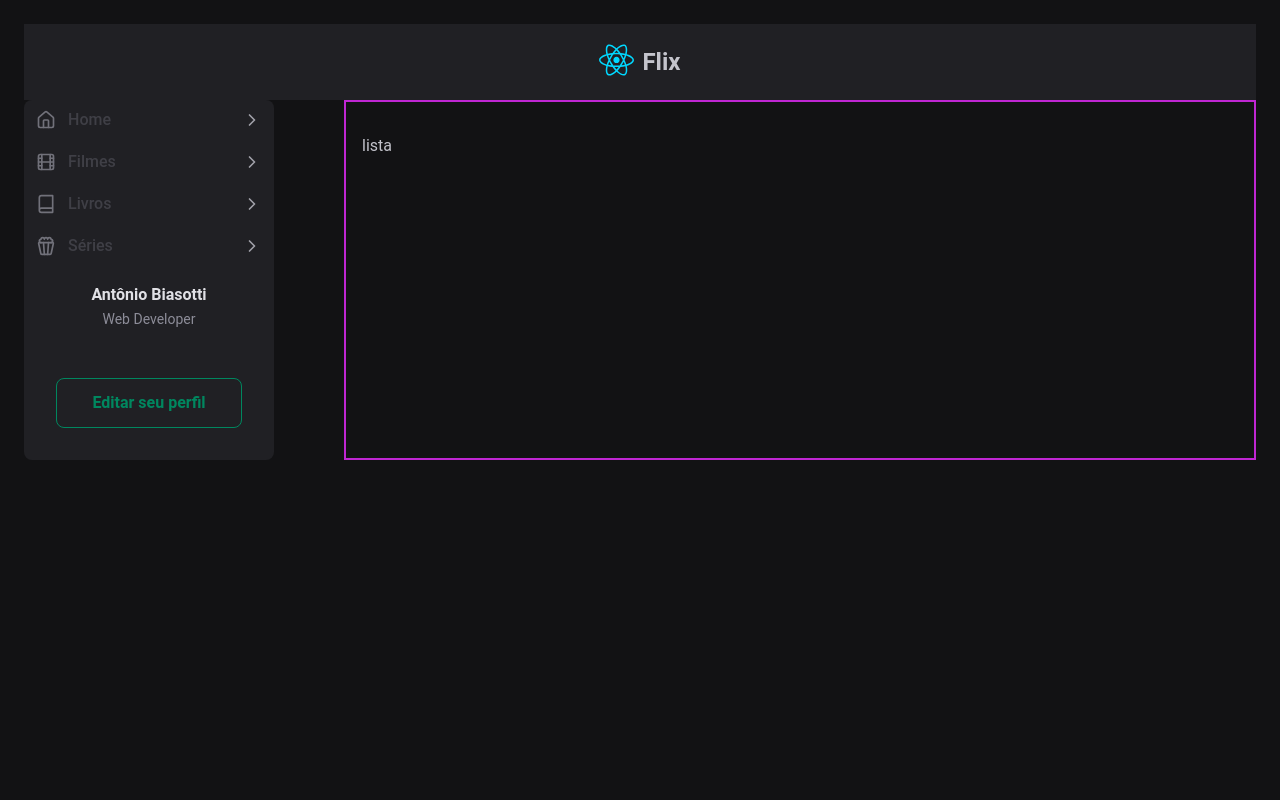
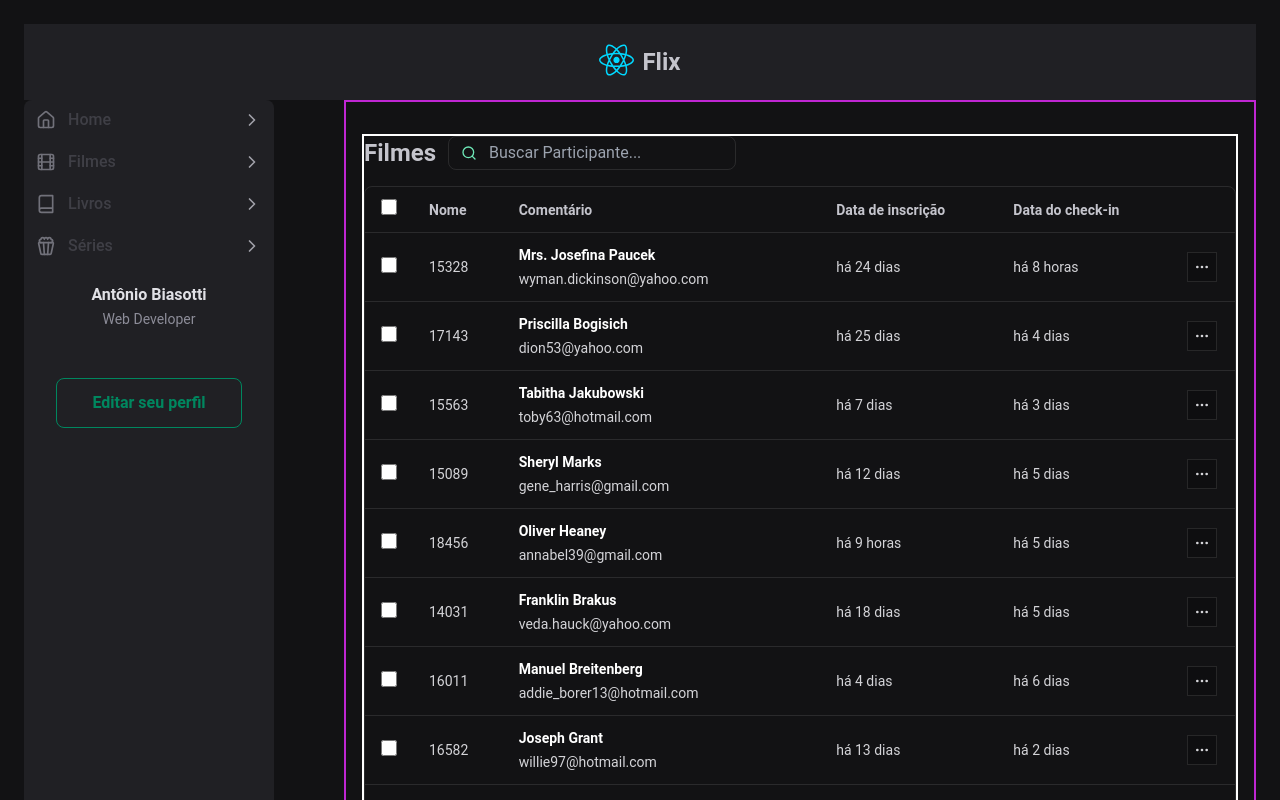
Before and after one commit to ppads-2024s1-g8/next-front-end-flix, a Next.js app: page /user/profile/1 in a window 1280 px wide. Shown: the top 800 px of the page. Built offline with nearby package versions, Linux system fonts and the light colour scheme.

Commit message:
list on userpage

```diff
--- a/src/app/admin/layout.tsx
+++ b/src/app/admin/layout.tsx
@@ -3,13 +3,14 @@
 import { ReactNode } from 'react'
 import { Header } from '../../components/Header/Header'
 import { Form } from 'src/components/Form/Form'
+import { UsersList } from 'src/components/DashBoard/users-list'
 
 export default function AdminLayout({ children} : {children: ReactNode }){
     return (
         <div>
-            <Header/>
             <div>{children}</div>
             <Form/>
+            <UsersList/>
         </div>
     )
 }
--- a/src/app/user/profile/[id]/page.tsx
+++ b/src/app/user/profile/[id]/page.tsx
@@ -1,6 +1,8 @@
 import { Sidebar } from "src/components/Sidebar/Sidebar";
 import { Header } from "../../../../components/Header/Header";
 import { List } from "src/components/List/List";
+import { TitlesList } from "src/components/DashBoard/titles-list";
+
 
 interface UserProps {
     params: {
@@ -13,8 +15,9 @@ export default async function UserProfile(props:any) {
   await new Promise((resolve) => setTimeout(resolve, 2000))
 
   return (
-    <div>
+    <div className=" border-2 border-white">
         <List/>
+        <TitlesList/>
     </div>
   );
 }
--- a/src/components/DashBoard/titles-list.tsx
+++ b/src/components/DashBoard/titles-list.tsx
@@ -46,7 +46,7 @@ export function TitlesList() {
     return (
         <div className='flex flex-col gap-4'>
             <div className="flex gap-3 items-center">
-                <h1 className="text-2xl font-bold">Participants</h1>
+                <h1 className="text-2xl font-bold">Filmes</h1>
                     <div className="px-3 w-72 py-1.5 border border-white/10 rounded-lg text-sm flex items-center gap-3">
                         <Search className="size-4 text-emerald-300"/>
                         <input onChange={onSearchInputChanged} className="bg-transparent flex-1 outline-none" placeholder="Buscar Participante..."/>
@@ -60,8 +60,8 @@ export function TitlesList() {
                             <TableHeader style={{ width: 48 }}>
                                 <input type='checkbox' className='size-4 bg-black/20 rounded-md border border-white/10  checked:bg-orange-400'/>
                             </TableHeader>
-                            <TableHeader>Código</TableHeader>
-                            <TableHeader>Participants</TableHeader>
+                            <TableHeader>Nome</TableHeader>
+                            <TableHeader>Comentário</TableHeader>
                             <TableHeader>Data de inscrição</TableHeader>
                             <TableHeader>Data do check-in</TableHeader>
                             <TableHeader style={{ width: 64 }}></TableHeader>
--- a/src/components/List/List.jsx
+++ b/src/components/List/List.jsx
@@ -19,7 +19,6 @@ export function List() {
 
     return (
         <div>
-            lista
              {/* <h1 className="text-2xl font-bold">Buscar Título</h1>
                     <div className="px-3 w-72 py-1.5 border border-white/10 rounded-lg text-sm flex items-center gap-3">
                         <Search className="size-4 text-emerald-300"/>
--- a/src/components/Sidebar/MainNavigation.tsx
+++ b/src/components/Sidebar/MainNavigation.tsx
@@ -9,7 +9,7 @@ import {
    export function MainNavigation() {
      return (
        <nav className="space-y-0.5">
-         <NavItem title="Home" icon={Home} />
+         <NavItem title="Home" icon={Home}  />
          <NavItem title="Filmes" icon={Film} />
          <NavItem title="Livros" icon={Book} />
          <NavItem title="Séries" icon={Popcorn} />
```
